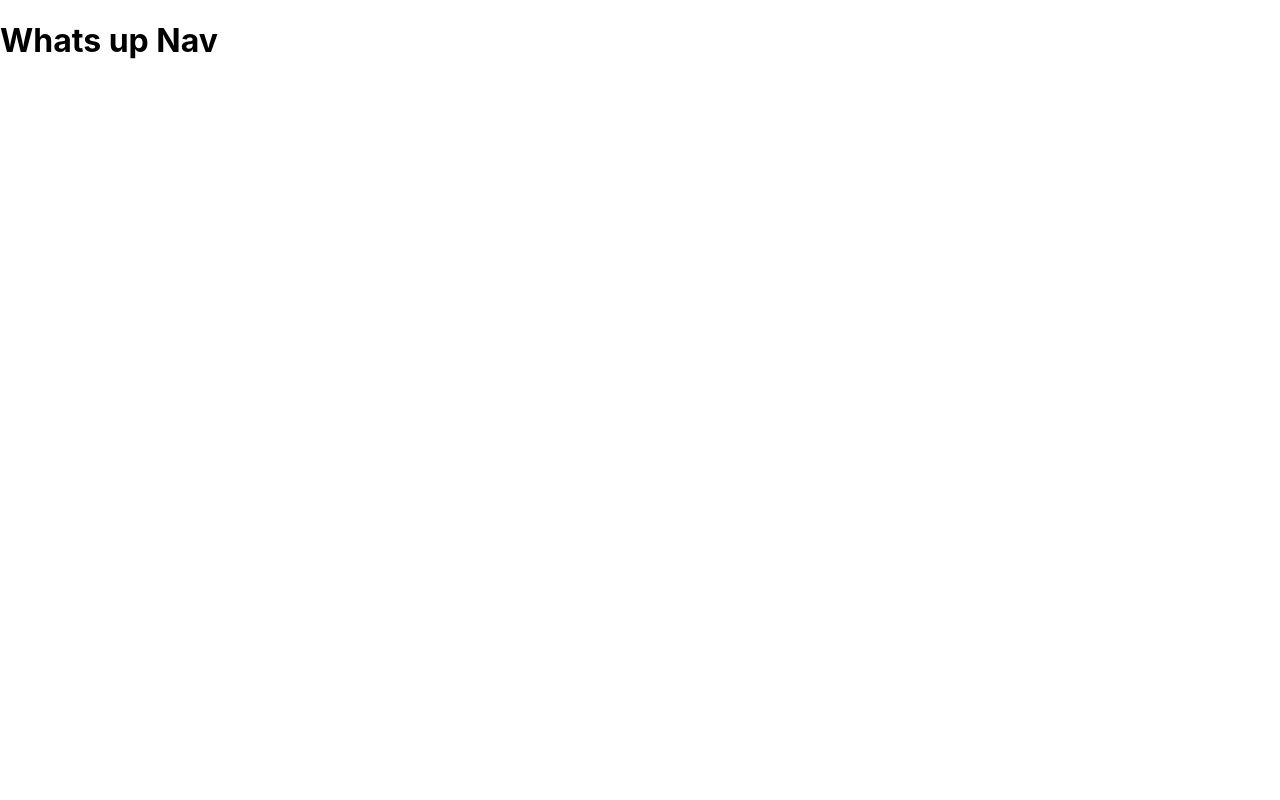
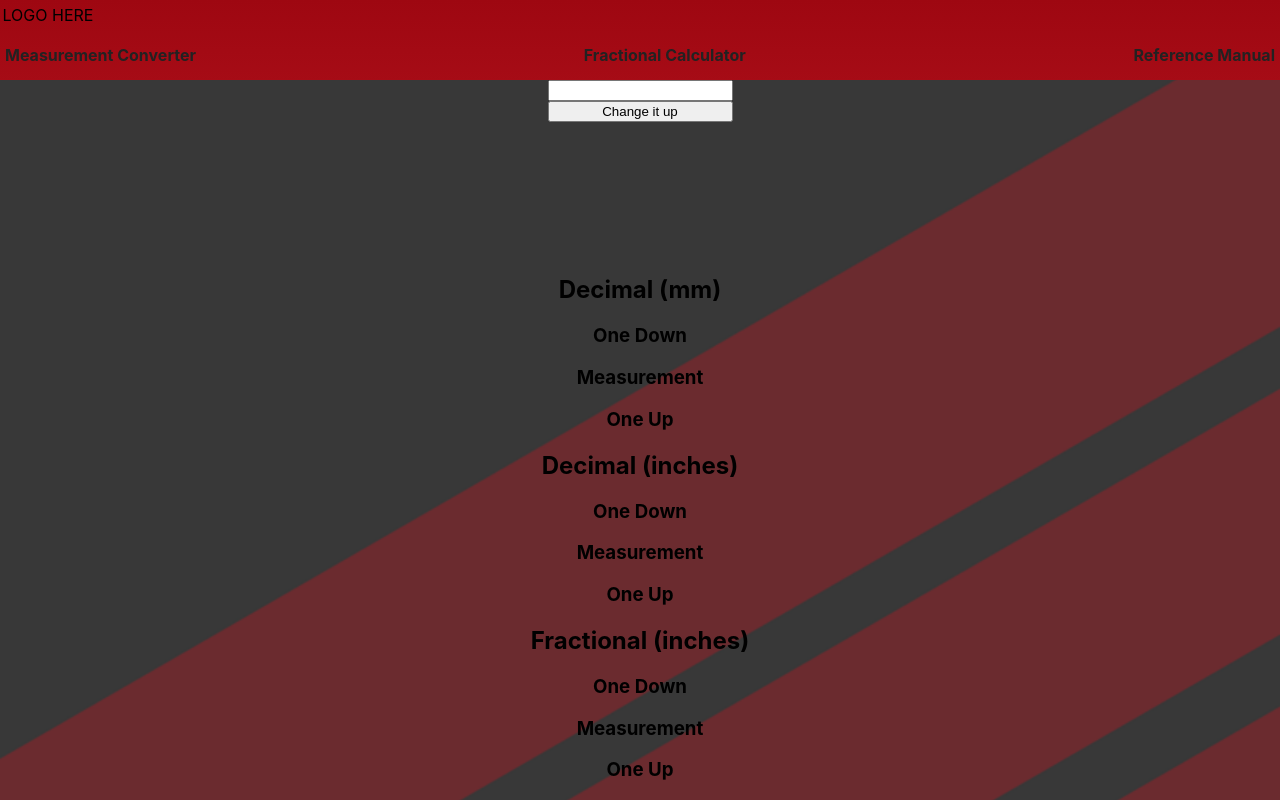
Before and after one commit to Clarko1391/React-Shop-APPrentice, a React (Create React App) app: page / in a window 1280 px wide. Built offline with nearby package versions, Linux system fonts and the light colour scheme.

Commit message:
Router implemented and pages started

```diff
--- a/src/App.css
+++ b/src/App.css
@@ -1,38 +1,9 @@
-.App {
+body {
   text-align: center;
+  min-height: 100vh;
+  background-image: linear-gradient(to top,#ed3641, #9e0711);
 }
 
-.App-logo {
-  height: 40vmin;
-  pointer-events: none;
+li {
+  text-decoration: none;
 }
-
-@media (prefers-reduced-motion: no-preference) {
-  .App-logo {
-    animation: App-logo-spin infinite 20s linear;
-  }
-}
-
-.App-header {
-  background-color: #282c34;
-  min-height: 100vh;
-  display: flex;
-  flex-direction: column;
-  align-items: center;
-  justify-content: center;
-  font-size: calc(10px + 2vmin);
-  color: white;
-}
-
-.App-link {
-  color: #61dafb;
-}
-
-@keyframes App-logo-spin {
-  from {
-    transform: rotate(0deg);
-  }
-  to {
-    transform: rotate(360deg);
-  }
-}
--- a/src/App.js
+++ b/src/App.js
@@ -3,6 +3,8 @@ import { BrowserRouter as Router, Switch, Route} from 'react-router-dom'
 import './App.css';
 import Navbar from './components/Navbar'
 import MeasurementConverter from './pages/MeasurementConverter'
+import FractionalCalculator from './pages/FractionalCalculator'
+import ReferenceManual from './pages/ReferenceManual'
 
 function App() {
   return (
@@ -10,7 +12,10 @@ function App() {
     <Router>
         <Navbar />
         <Switch>
+            <Route path='/' exact component={MeasurementConverter} />
             <Route path='/MeasurementConverter' component={MeasurementConverter} />
+            <Route path='/FractionalCalculator' component={FractionalCalculator} />
+            <Route path='/ReferenceManual' component={ReferenceManual} />
         </Switch>
     </Router>
     </>
--- /dev/null
+++ b/src/components/Navbar.css
@@ -0,0 +1,43 @@
+.navBarContainer {
+    width: 100%;
+    display: flex;
+    flex-direction: column;
+    justify-content: space-evenly;
+    align-items: center;
+    height: 10vh;
+}
+
+.logo {
+    width: 100%;
+    display: flex;
+    justify-content: flex-start;
+    align-items: center;
+    padding-left: 5px;
+}
+
+.navLinks {
+width: 100%;
+display: flex;
+justify-content: space-between;
+align-items: center;
+margin-bottom: 10px;
+text-decoration: none;
+list-style: none;
+padding: 0;
+box-sizing: border-box;
+padding: 0px 5px;
+}
+
+.navLink {
+    text-decoration: none;
+}
+
+li {
+    text-decoration: none;
+    color: #222;
+    font-weight: bold;
+}
+
+li:hover {
+    color: #fcfbfc;
+}
--- a/src/components/Navbar.js
+++ b/src/components/Navbar.js
@@ -1,10 +1,39 @@
 import React from 'react'
+import {Link} from 'react-router-dom'
+import './Navbar.css'
 
 function Navbar() {
     return (
-        <div>
-            <h1>Whats up Nav</h1>
-        </div>
+        <>
+            <div className="navBarContainer">
+                <div className='logo'>LOGO HERE</div>
+                <ul className="navLinks">
+                    <Link
+                    className='navLink'
+                    to='/MeasurementConverter'
+                    >
+                        <li className='navItem'>
+                            Measurement Converter
+                        </li>
+                    </Link>
+                    <Link
+                    className='navLink'
+                    to='/FractionalCalculator'
+                    >
+                        <li className='navItem'>
+                            Fractional Calculator
+                        </li>
+                    </Link>
+                    <Link
+                    className='navLink'
+                    to='/ReferenceManual'>
+                        <li className='navItem'>
+                            Reference Manual
+                        </li>
+                    </Link>
+                </ul>
+            </div>
+        </>
     )
 }
 
--- /dev/null
+++ b/src/pages/FractionalCalculator.js
@@ -0,0 +1,12 @@
+import React from 'react'
+import '../App.css'
+
+function FractionalCalculator() {
+    return (
+        <div>
+            <h1 className="title">Fractional Calculator</h1>
+        </div>
+    )
+}
+
+export default FractionalCalculator
--- /dev/null
+++ b/src/pages/MeasurementConverter.css
@@ -0,0 +1,16 @@
+.measurementConverter {
+    min-height: 90vh;
+    width: 100%;
+    background: url(../img/left.png) center no-repeat;
+    background-size: cover;
+    display: flex;
+    flex-direction: column;
+    justify-content: space-between;
+    align-items: center;
+}
+
+.inputContainer {
+    display: flex;
+    flex-direction: column;
+    justify-content: space-evenly;
+}
--- a/src/pages/MeasurementConverter.js
+++ b/src/pages/MeasurementConverter.js
@@ -1,9 +1,39 @@
 import React from 'react'
+import './MeasurementConverter.css'
 
 function MeasurementConverter() {
     return (
-        <div>
-            <h1>Measurement Converter</h1>
+        <div className='measurementConverter'>
+            <div className="inputContainer">
+                <input type="text" className="convertInput"/>
+                <button className="convertBtn">Change it up</button>
+            </div>
+            <div className="outputContainer">
+                <div className="outputBox">
+                    <h2 className="outputHeader">Decimal (mm)</h2>
+                    <div className="measurementContainer">
+                        <h3 className="decMMDown">One Down</h3>
+                        <h3 className='decMM'>Measurement</h3>
+                        <h3 className='decMMUp'>One Up</h3>
+                    </div>
+                </div>
+                <div className="outputBox">
+                    <h2 className="outputHeader">Decimal (inches)</h2>
+                    <div className="measurementContainer">
+                        <h3 className="decMMDown">One Down</h3>
+                        <h3 className='decMM'>Measurement</h3>
+                        <h3 className='decMMUp'>One Up</h3>
+                    </div>
+                </div>
+                <div className="outputBox">
+                    <h2 className="outputHeader">Fractional (inches)</h2>
+                    <div className="measurementContainer">
+                        <h3 className="decMMDown">One Down</h3>
+                        <h3 className='decMM'>Measurement</h3>
+                        <h3 className='decMMUp'>One Up</h3>
+                    </div>
+                </div>
+            </div>
         </div>
     )
 }
--- /dev/null
+++ b/src/pages/ReferenceManual.js
@@ -0,0 +1,12 @@
+import React from 'react'
+import '../App.css'
+
+function ReferenceManual() {
+    return (
+        <div>
+            <h1 className="title">Reference Manual</h1>
+        </div>
+    )
+}
+
+export default ReferenceManual
```
Also changed, not shown: src/img/left.png (added), src/img/right.png (added).
